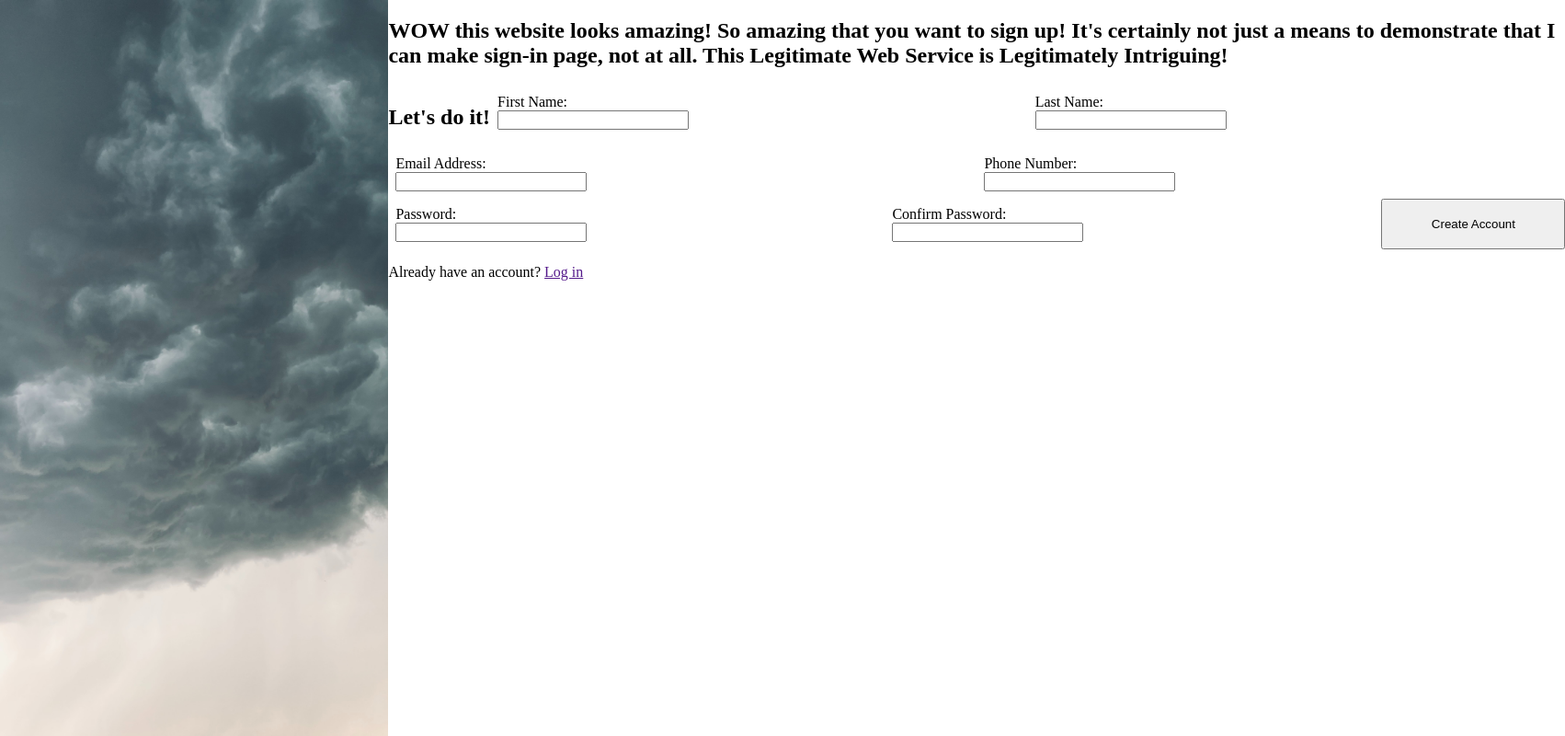
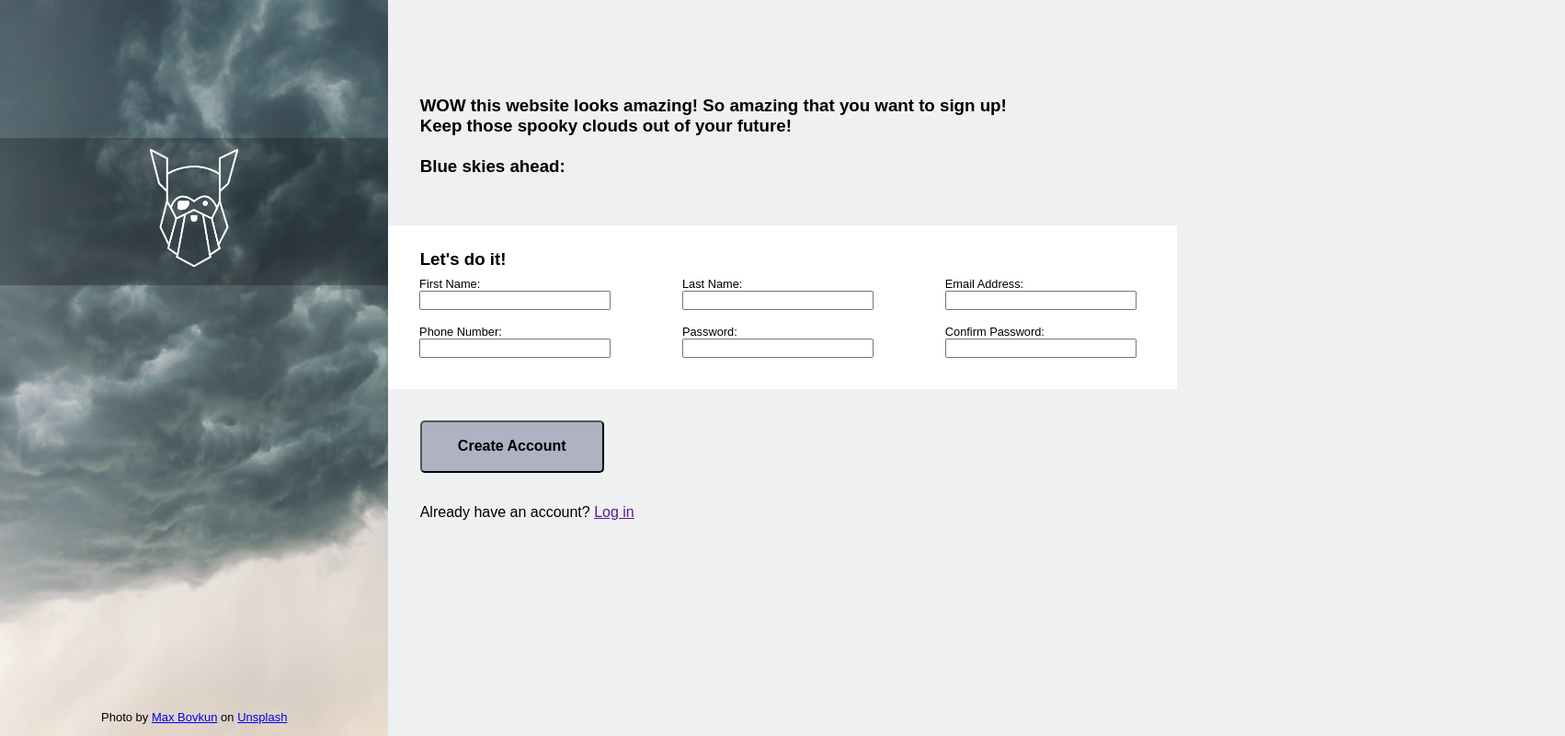
Before and after one commit to NJRFirstOfHisName/Sign-Up-Form, a plain HTML site: page index.html in a window 1280 px wide. Shown: the whole page at 92% size, 1702 px wide, since content can reach past the window. Drawn offline with Linux system fonts and the light colour scheme.

Commit message:
Complete physical layout of page

```diff
--- a/index.html
+++ b/index.html
@@ -9,14 +9,19 @@
     <title>Document</title>
 </head>
 <body>
-    <div class="image"></div>
+    <div class="image">
+        <div class="logo-background">
+            <img src="odin-lined.png" alt="" srcset="" class="logo">
+        </div>
+        <p class="source">Photo by <a href="https://unsplash.com/@maxbovkun?utm_source=unsplash&utm_medium=referral&utm_content=creditCopyText">Max Bovkun</a>
+             on <a href="https://unsplash.com/photos/6ALS9CnBRas?utm_source=unsplash&utm_medium=referral&utm_content=creditCopyText">Unsplash</a></p>
+    </div>
     <div class="content">
-        <h2>WOW this website looks amazing! So amazing that you want to sign up! It's certainly not just a means to demonstrate that I can make sign-in page, not at all.
-            This Legitimate Web Service is Legitimately Intriguing!</h2>
-
+        <h3 class="hero">WOW this website looks amazing! So amazing that you want to sign up!
+             Keep those spooky clouds out of your future!<br><br>Blue skies ahead:</h3>
+            <form action="" method="post">
                 <div class="sign-up-forms">
-            <form action="" method="post">
-                <h2>Let's do it!</h2>
+                    <h3 class="form-header">Let's do it!</h3>
                     <div>
                         <label for="first-name">First Name:</label>
                         <input type="text" id="first-name" name="first-name">
@@ -41,11 +46,11 @@
                         <label for="confirm-password">Confirm Password:</label>
                         <input type="password" name="confirm-password" id="confirm-password">
                     </div>
+                </div>
                 <button type="submit">Create Account</button>
 
             </form>
-            <p>Already have an account? <a href="">Log in</a></p>
-        </div>
+            <p class="signin">Already have an account? <a href="">Log in</a></p>
     </div>
 </body>
 </html>
--- a/styles.css
+++ b/styles.css
@@ -1,39 +1,11 @@
 html, body {
-    /* background-color: rgb(230, 228, 228); */
+    background-color: rgb(239, 240, 242);
     display: flex;
     flex-direction: column;
     flex-wrap: wrap;
     height: 100%;
     margin: 0;
-}
-
-.content {
-    flex: 60%;
-}
-
-form {
-    display: flex;
-    flex-wrap: wrap;
-    background-color: white;
-}
-
-input {
-    width: 200px
-}
-
-h2, button {
-    /* width: 50%; */
-}
-
-form > div {
-    flex: 40%;
-    display: flex;
-    flex-direction: column;
-    padding: .5em
-}
-
-button {
-    width: 200px;
+    font-family: arial;
 }
 
 .image {
@@ -43,4 +15,82 @@ button {
     background-position: left;
     background-size: cover;
     background-repeat: no-repeat;
+    text-align: center;
+    display: flex;
+    flex-wrap: wrap;
+    justify-content: center;
 }
+
+.logo-background {
+    align-self: center;
+    background-color: rgba(0, 0, 0, 0.254);
+    height: 20%;
+    width: 100%;
+}
+
+.logo {
+    padding: 3%;
+    max-height: 80%;
+}
+
+.source {
+    align-self: flex-end;
+    font-size: small;
+}
+
+.content {
+    width: 67%;
+}
+
+.hero {
+    width: 80%;
+    padding: 10% 4% 4%;
+}
+
+form {
+    width: 100%;
+}
+
+.sign-up-forms {
+    background-color: white;
+    width: 100%;
+    display: flex;
+    flex-wrap: wrap;
+    padding: 3% 0 3%;
+}
+
+.form-header {
+    margin: 0 4%;
+    width: 100%;
+}
+
+.sign-up-forms > div {
+    flex: 20%;
+    display: flex;
+    flex-direction: column;
+    padding: .5em;
+    margin: 0 3%;
+}
+
+label {
+    font-size: .8em;
+}
+
+input {
+    width: 200px
+
+}
+
+button {
+    width: 200px;
+    margin: 4%;
+    padding: 2%;
+    border-radius: 5px;
+    background-color: rgba(157, 163, 183, 0.795);
+    font-weight: bolder;
+    font-size:medium;
+}
+
+.signin {
+    margin: 0 4%;
+}
```
Also changed, not shown: odin-lined.png (added). Lines whose indentation alone changed are shown as unchanged.
